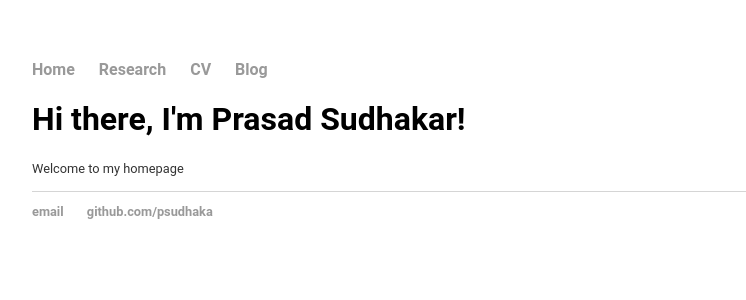
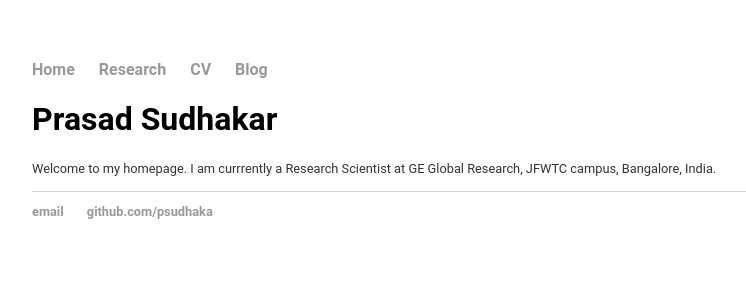
Before and after one commit to psudhaka/psudhaka.github.io, a Jekyll site: the page built from index.html, in a window 1280 px wide. Shown: the top 300 px of the page, without its empty margins (128-874 px from the left). Built offline with Jekyll 4.4.1, drawn with Linux system fonts in a browser that asks for light colours.

Commit message:
Update index.html
Meaningful text in index page

```diff
--- a/index.html
+++ b/index.html
@@ -3,6 +3,6 @@ layout: default
 title: Prasad Sudhakar
 ---
 <div class="blurb">
-	<h1>Hi there, I'm Prasad Sudhakar!</h1>
-	<p>Welcome to my homepage</p>
+	<h1>Prasad Sudhakar</h1>
+	<p>Welcome to my homepage. I am currrently a Research Scientist at GE Global Research, JFWTC campus, Bangalore, India.</p>
 </div><!-- /.blurb -->
```
